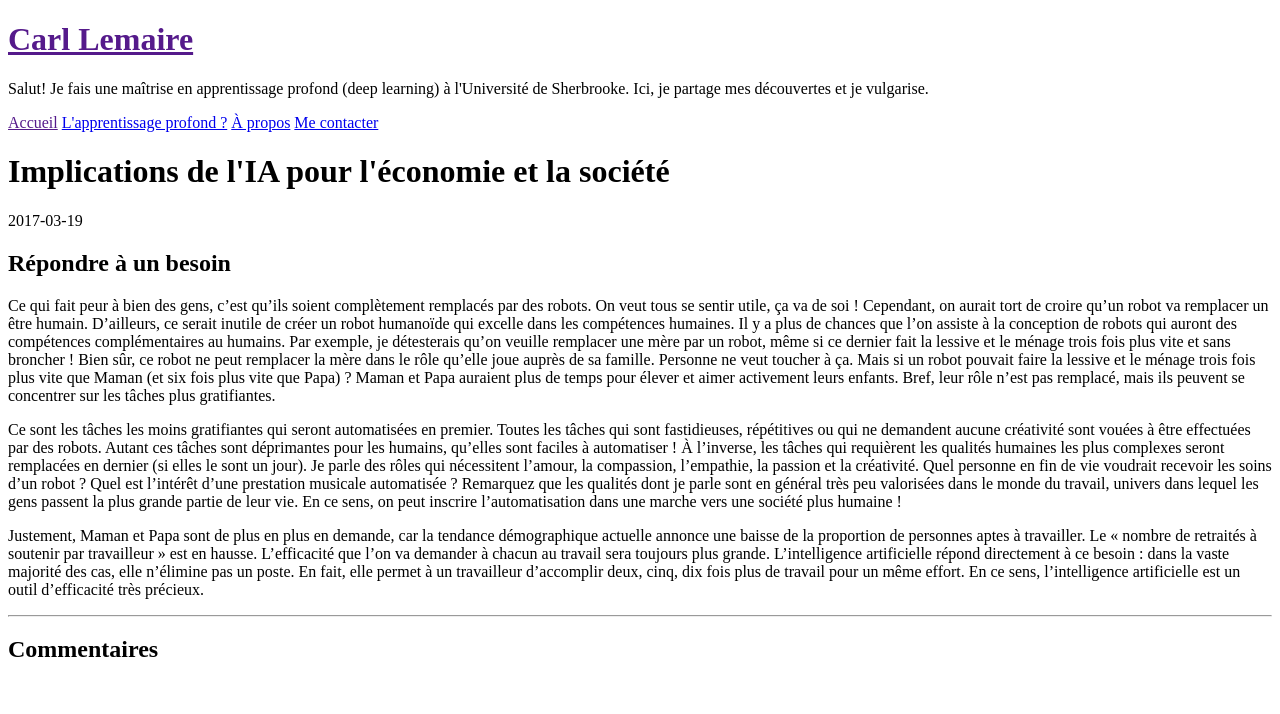
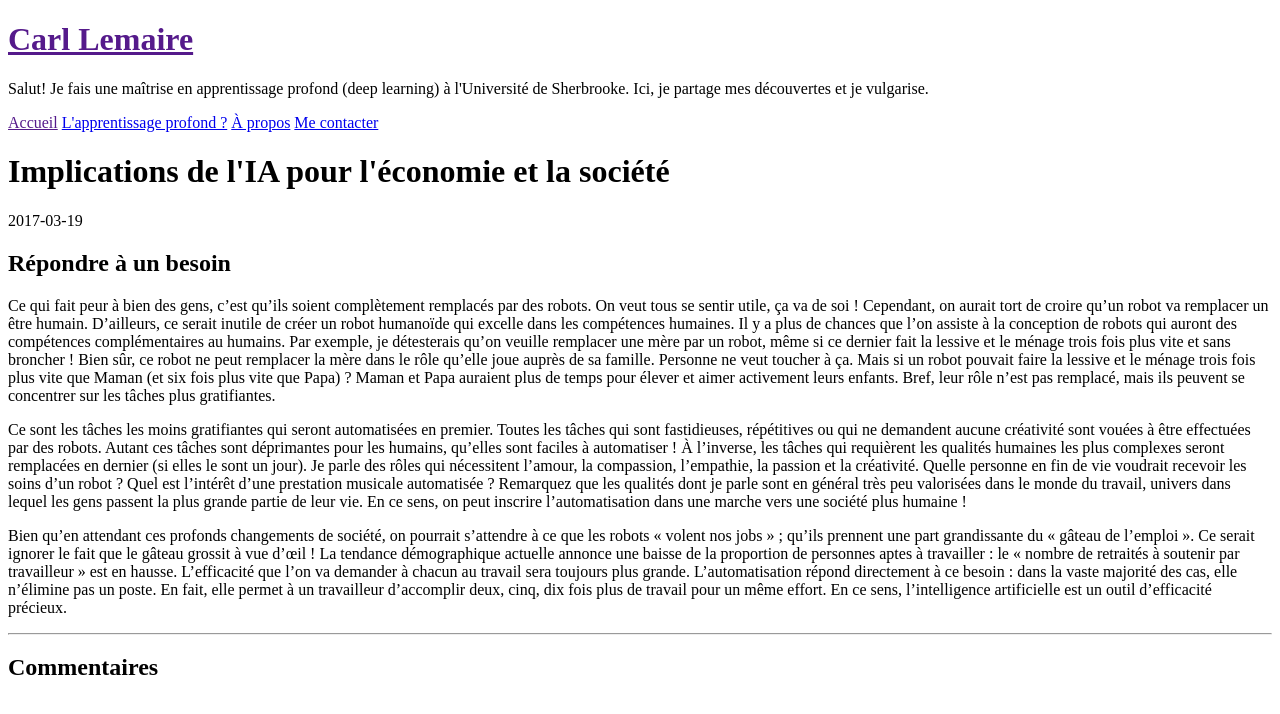
Before and after one commit to lemairecarl/lemairecarl.github.io, a Jekyll site: the page built from _posts/2017-03-19-implications-IA-economie-societe.md, in a window 1280 px wide. Shown: the top 714 px of the page. Built offline with Jekyll 4.4.1, drawn with Linux system fonts in a browser that asks for light colours; nearby versions of some CDN libraries.

Commit message:
Ajustements

```diff
--- a/_posts/2017-03-19-implications-IA-economie-societe.md
+++ b/_posts/2017-03-19-implications-IA-economie-societe.md
@@ -10,6 +10,6 @@ essay: true
 
 Ce qui fait peur à bien des gens, c'est qu'ils soient complètement remplacés par des robots. On veut tous se sentir utile, ça va de soi ! Cependant, on aurait tort de croire qu'un robot va remplacer un être humain. D'ailleurs, ce serait inutile de créer un robot humanoïde qui excelle dans les compétences humaines. Il y a plus de chances que l'on assiste à la conception de robots qui auront des compétences complémentaires au humains. Par exemple, je détesterais qu'on veuille remplacer une mère par un robot, même si ce dernier fait la lessive et le ménage trois fois plus vite et sans broncher ! Bien sûr, ce robot ne peut remplacer la mère dans le rôle qu'elle joue auprès de sa famille. Personne ne veut toucher à ça. Mais si un robot pouvait faire la lessive et le ménage trois fois plus vite que Maman (et six fois plus vite que Papa) ? Maman et Papa auraient plus de temps pour élever et aimer activement leurs enfants. Bref, leur rôle n'est pas remplacé, mais ils peuvent se concentrer sur les tâches plus gratifiantes.
 
-Ce sont les tâches les moins gratifiantes qui seront automatisées en premier. Toutes les tâches qui sont fastidieuses, répétitives ou qui ne demandent aucune créativité sont vouées à être effectuées par des robots. Autant ces tâches sont déprimantes pour les humains, qu'elles sont faciles à automatiser ! À l'inverse, les tâches qui requièrent les qualités humaines les plus complexes seront remplacées en dernier (si elles le sont un jour). Je parle des rôles qui nécessitent l'amour, la compassion, l'empathie, la passion et la créativité. Quel personne en fin de vie voudrait recevoir les soins d'un robot ? Quel est l'intérêt d'une prestation musicale automatisée ? Remarquez que les qualités dont je parle sont en général très peu valorisées dans le monde du travail, univers dans lequel les gens passent la plus grande partie de leur vie. En ce sens, on peut inscrire l'automatisation dans une marche vers une société plus humaine !
+Ce sont les tâches les moins gratifiantes qui seront automatisées en premier. Toutes les tâches qui sont fastidieuses, répétitives ou qui ne demandent aucune créativité sont vouées à être effectuées par des robots. Autant ces tâches sont déprimantes pour les humains, qu'elles sont faciles à automatiser ! À l'inverse, les tâches qui requièrent les qualités humaines les plus complexes seront remplacées en dernier (si elles le sont un jour). Je parle des rôles qui nécessitent l'amour, la compassion, l'empathie, la passion et la créativité. Quelle personne en fin de vie voudrait recevoir les soins d'un robot ? Quel est l'intérêt d'une prestation musicale automatisée ? Remarquez que les qualités dont je parle sont en général très peu valorisées dans le monde du travail, univers dans lequel les gens passent la plus grande partie de leur vie. En ce sens, on peut inscrire l'automatisation dans une marche vers une société plus humaine !
 
-Justement, Maman et Papa sont de plus en plus en demande, car la tendance démographique actuelle annonce une baisse de la proportion de personnes aptes à travailler. Le « nombre de retraités à soutenir par travailleur » est en hausse. L'efficacité que l'on va demander à chacun au travail sera toujours plus grande. L'intelligence artificielle répond directement à ce besoin : dans la vaste majorité des cas, elle n'élimine pas un poste. En fait, elle permet à un travailleur d'accomplir deux, cinq, dix fois plus de travail pour un même effort. En ce sens, l'intelligence artificielle est un outil d'efficacité très précieux.
+Bien qu'en attendant ces profonds changements de société, on pourrait s'attendre à ce que les robots « volent nos jobs » ; qu'ils prennent une part grandissante du « gâteau de l'emploi ». Ce serait ignorer le fait que le gâteau grossit à vue d’œil ! La tendance démographique actuelle annonce une baisse de la proportion de personnes aptes à travailler : le « nombre de retraités à soutenir par travailleur » est en hausse.  L'efficacité que l'on va demander à chacun au travail sera toujours plus grande. L'automatisation répond directement à ce besoin : dans la vaste majorité des cas, elle n'élimine pas un poste. En fait, elle permet à un travailleur d'accomplir deux, cinq, dix fois plus de travail pour un même effort. En ce sens, l'intelligence artificielle est un outil d'efficacité précieux.
```
